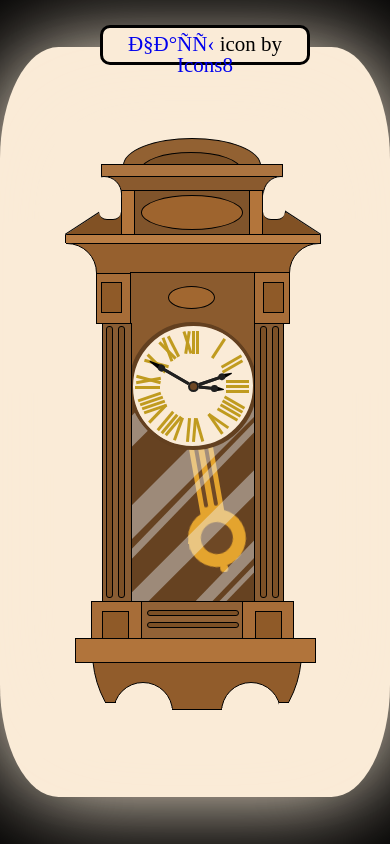
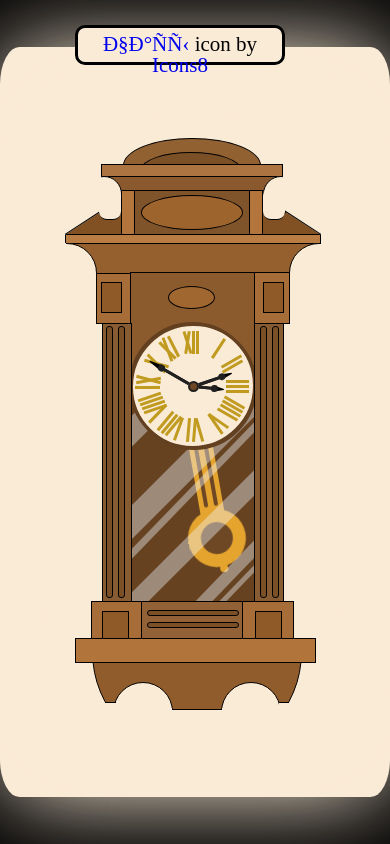
Before and after one commit to Maksi24816/Time, a plain HTML site: page index.html in a window 390 px wide. Drawn offline with Linux system fonts and the light colour scheme.

Commit message:
Add files via upload

```diff
--- a/CSS/Style.css
+++ b/CSS/Style.css
@@ -36,12 +36,8 @@ img{vertical-align: top;}
 h1,h2,h3,h4,h5,h6{font-size:inherit;font-weight: 400;}
 body{display: flex; align-items: center; justify-content: center; background-color: black;}
 
-.ThankYou{position: absolute; top: 25px; left: 50px; width: 210px; height: 40px; border: 3px black solid; border-radius: 10px; font-size: 21px; text-align: center; padding-top: 6px; transition: all 0.3s ease 0s; background-color: antiquewhite;}
+.ThankYou{position: absolute; top: 25px; left: 75px; width: 210px; height: 40px; border: 3px black solid; border-radius: 10px; font-size: 21px; text-align: center; padding-top: 6px; transition: all 0.3s ease 0s; background-color: antiquewhite;}
 .ThankYou:hover{box-shadow: 0 0 100px white;}
-
-@media (max-width:400px) {
-	.ThankYou{left: 100px;}
-}
 
 .Pendulum{width: 60px; height: 333px; position: absolute; top: 114px; left: 109px; z-index: 4; display: flex; align-items: center; justify-content: center; animation: ease 1s all 0s; transform: rotate(0deg); animation: Ani 4s linear infinite;}
 .Cub40{background-color: rgb(228, 164, 46); width: 24px; height: 133px; position: absolute; top: 150px; left: 17px; z-index: 2;}
@@ -81,7 +77,7 @@ body{display: flex; align-items: center; justify-content: center; background-col
 .Box_Back{width: 400px; height: 750px; position: absolute; box-shadow: 0 0 100px antiquewhite; background-color: antiquewhite; border-radius: 15%;display: flex; align-items: center; justify-content: center;}
 
 @media (max-width:400px) {
-	.Box_Back{width: 100%; height: 750px; position: absolute; left: 0; box-shadow: 0 0 100px antiquewhite; background-color: antiquewhite; border-radius: 15%;}
+	.Box_Back{width: 100%; min-width: 360px; left: 0; border-radius: 5%;}
 }
 
 .Cub1{background-color: rgb(172, 116, 64);width: 182px; height: 13px; border: 1px black solid; position: absolute; top: 42px; left: 46px; z-index: 3;}
```
